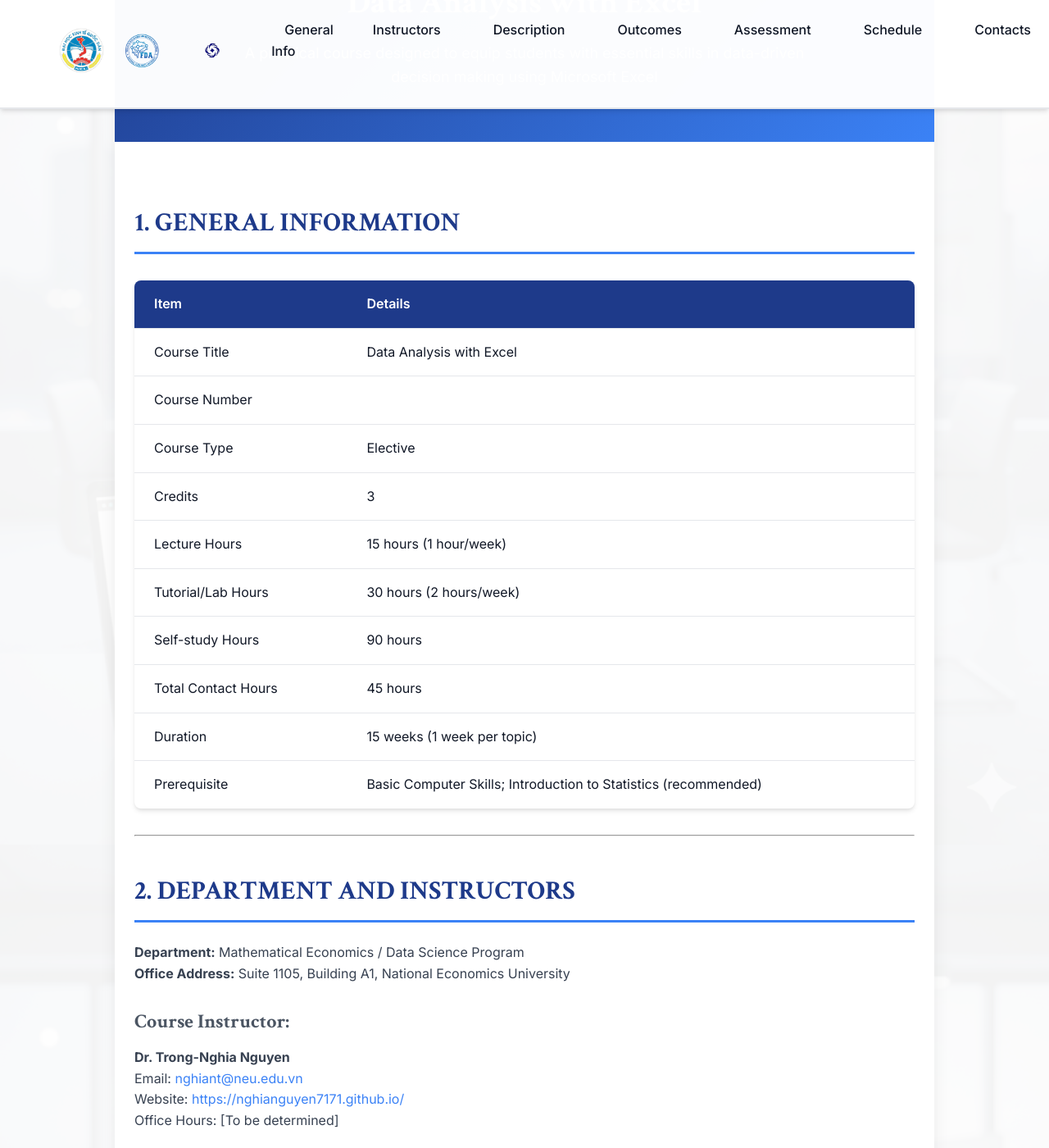
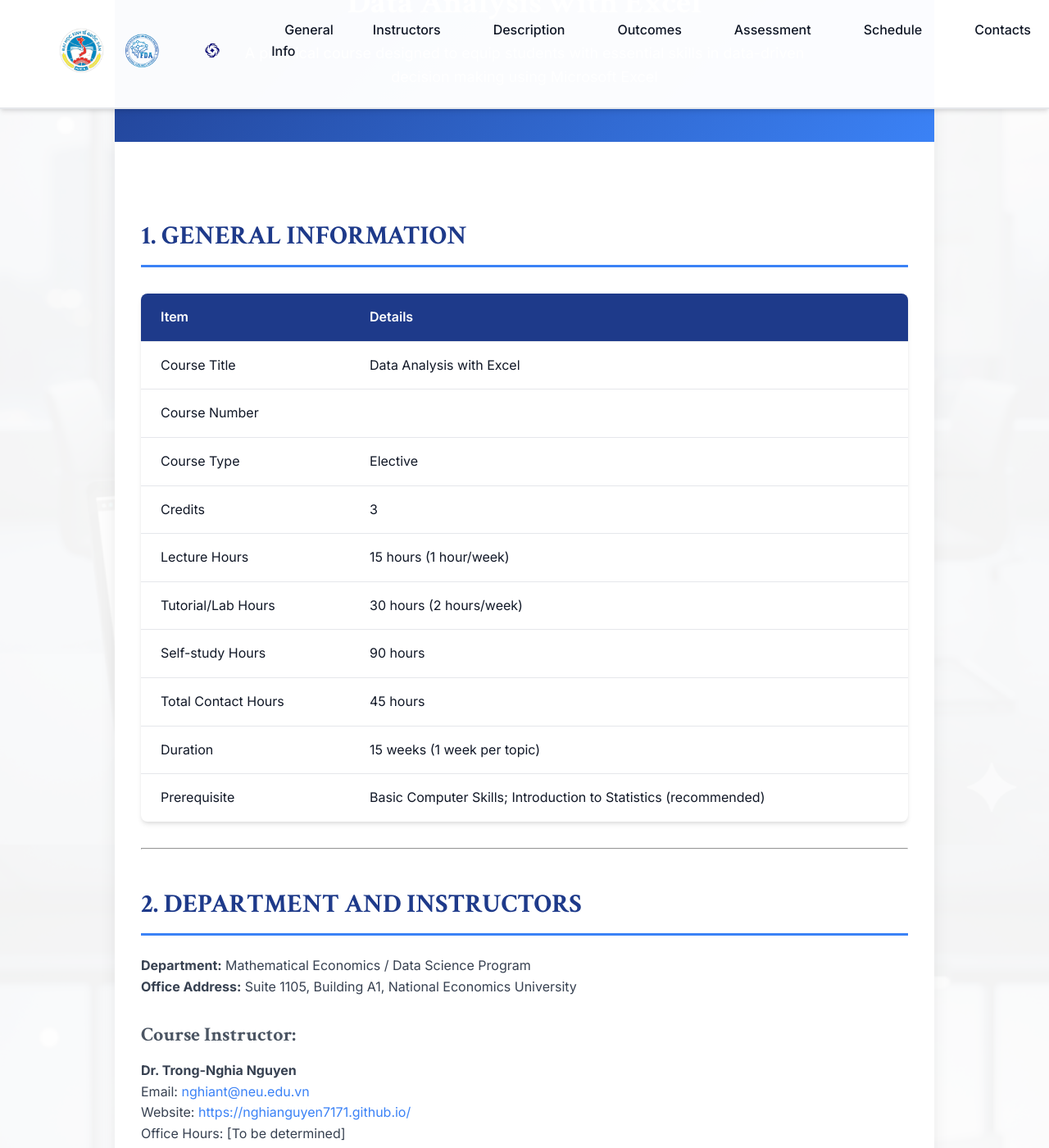
Before and after one commit to nghianguyen7171/excel_course, a Jekyll site: the page built from index.md, in a window 1280 px wide and 1400 px high, scrolled down 250 px. Shown: the whole window at 82% size. Built offline with Jekyll 4.4.1, drawn with Linux system fonts in a browser that asks for light colours.

Commit message:
Remove inline styles, add content-wrapper styling, improve layout

```diff
--- a/_layouts/default.html
+++ b/_layouts/default.html
@@ -9,17 +9,6 @@
 
     <!-- Styles -->
     <link rel="stylesheet" href="{{ site.baseurl }}/assets/css/main.css">
-    <style>
-        /* Inline critical CSS for faster loading */
-        body {
-            font-family: 'Inter', -apple-system, BlinkMacSystemFont, 'Segoe UI', Roboto, sans-serif;
-            margin: 0;
-            padding: 0;
-        }
-        .main-content {
-            padding: 2rem 1.5rem;
-        }
-    </style>
 
     <!-- Fonts -->
     <link rel="preconnect" href="https://fonts.googleapis.com">
--- a/assets/css/main.scss
+++ b/assets/css/main.scss
@@ -356,6 +356,10 @@
     }
 }
 
+.content-wrapper {
+    max-width: 100%;
+}
+
 // Section Styles
 .section {
     margin-bottom: $spacing-2xl;
```
